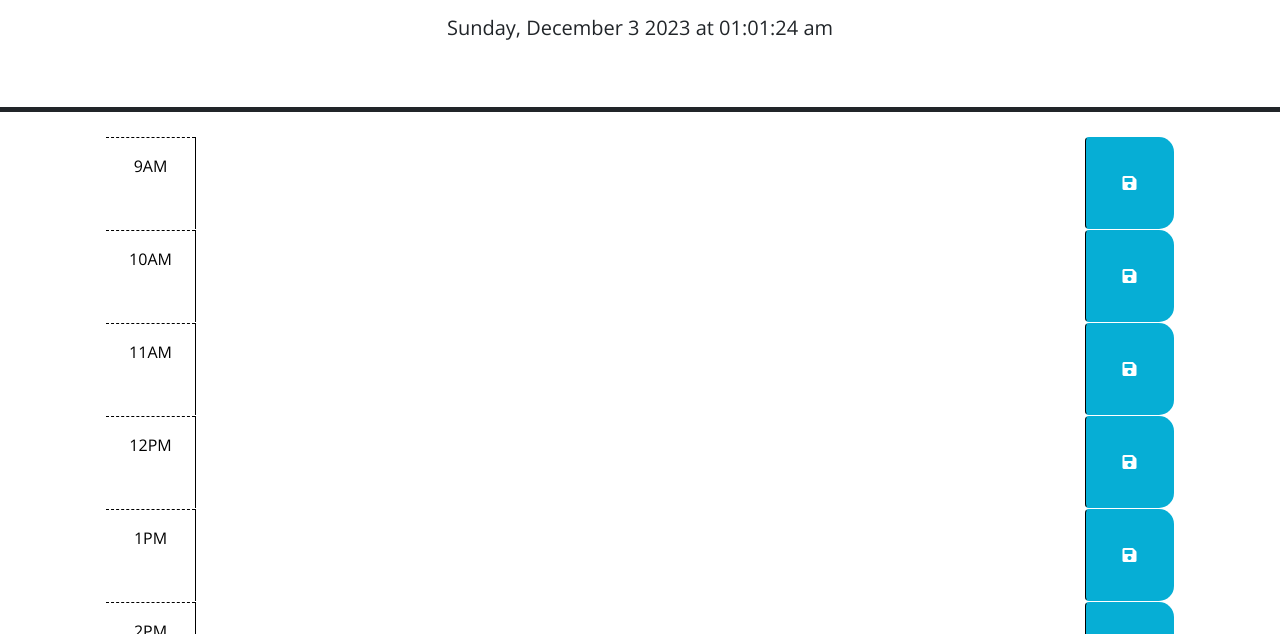
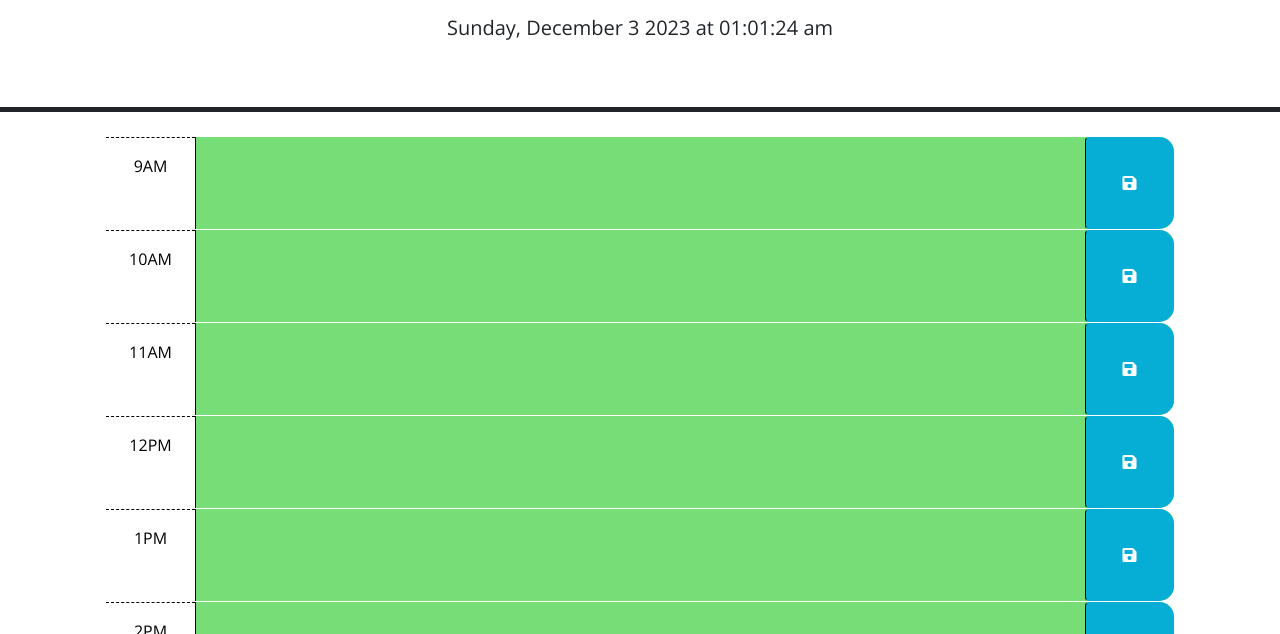
Before and after one commit to BeaBravo/Workday-scheduler, a plain HTML site: page index.html in a window 1280 px wide. Shown: the part 166-800 px from the top of the page. Drawn offline with nearby package versions, Linux system fonts and the light colour scheme.

Commit message:
the time blocks update background color to show if they're in the present past or future

```diff
--- a/index.html
+++ b/index.html
@@ -29,17 +29,7 @@
       <p id="currentDay" class="lead"></p>
     </header>
     <div class="container-lg px-5">
-      <!-- Use class for "past", "present", and "future" to apply styles to the
-        time-block divs accordingly. The javascript will need to do this by
-        adding/removing these classes on each div by comparing the hour in the
-        id to the current hour. The html provided below is meant to be an example
-        demonstrating how the css provided can be leveraged to create the
-        desired layout and colors. The html below should be removed or updated
-        in the finished product. Remember to delete this comment once the
-        code is implemented.
-        -->
 
-      <!-- Example of a past time block. The "past" class adds a gray background color. -->
       <div id="hour-9" class="row time-block">
         <div class="col-2 col-md-1 hour text-center py-3">9AM</div>
         <textarea class="col-8 col-md-10 description" rows="3"> </textarea>
@@ -48,7 +38,6 @@
         </button>
       </div>
 
-      <!-- Example of a a present time block. The "present" class adds a red background color. -->
       <div id="hour-10" class="row time-block">
         <div class="col-2 col-md-1 hour text-center py-3">10AM</div>
         <textarea class="col-8 col-md-10 description" rows="3"> </textarea>
@@ -57,7 +46,6 @@
         </button>
       </div>
 
-      <!-- Example of a future time block. The "future" class adds a green background color. -->
       <div id="hour-11" class="row time-block">
         <div class="col-2 col-md-1 hour text-center py-3">11AM</div>
         <textarea class="col-8 col-md-10 description" rows="3"> </textarea>
@@ -120,6 +108,8 @@
       integrity="sha256-iu/zLUB+QgISXBLCW/mcDi/rnf4m4uEDO0wauy76x7U="
       crossorigin="anonymous"
     ></script>
+    <script src="https://cdn.jsdelivr.net/npm/dayjs@1/plugin/utc.js"></script>
+
 
     <script src="script.js"></script>
   </body>
--- a/script.js
+++ b/script.js
@@ -22,19 +22,59 @@ $(function () {
   // TODO: Add code to display the current date in the header of the page.
   //Dependencies
   var currentDayEl = $("#currentDay");
+  var timeBlocks = $(".time-block");
+  var hourBlock = $(".hour");
 
   //global variables
+  var todaysDate;
 
   //functions
   function init() {
     setInterval(getTodaysDate, 1000);
     getTodaysDate();
+    colorCodeBlocks();
   }
 
   function getTodaysDate() {
-    var todaysDate = dayjs();
+    todaysDate = dayjs();
     currentDayEl.text(todaysDate.format("dddd, MMMM D YYYY [at] hh:mm:ss a"));
   }
+
+  function colorCodeBlocks() {
+    //this function will grab the time in the block text, convert it to a dayjs date
+    //and compare it to the current time
+
+    var currentday = todaysDate.format("YYYY-MM-DD");
+    var i = 0;
+    //check for each hour block time to see if it's in the future
+    hourBlock.each(function () {
+      var blockHour = $(this).text();
+      var newTime =
+        currentday +
+        " " +
+        blockHour.slice(0, -2) +
+        ":00 " +
+        blockHour.slice(-2);
+      var blockTimeDJS = dayjs(newTime);
+      var inFuture = todaysDate.isBefore(blockTimeDJS);
+      var inPast = todaysDate.isAfter(blockTimeDJS);
+
+      if (inFuture) {
+        $(timeBlocks[i]).attr("class", "row time-block future");
+      } else if (inPast) {
+        $(timeBlocks[i]).attr("class", "row time-block past");
+      } else {
+        $(timeBlocks[i]).attr("class", "row time-block present");
+      }
+      i++;
+    });
+  }
+
+  function saveEvent() {
+    console.log("you click the save button");
+  }
+
+  //user interaction
 
   //initializations
   init();
```
Also changed, not shown: 1 other file.
